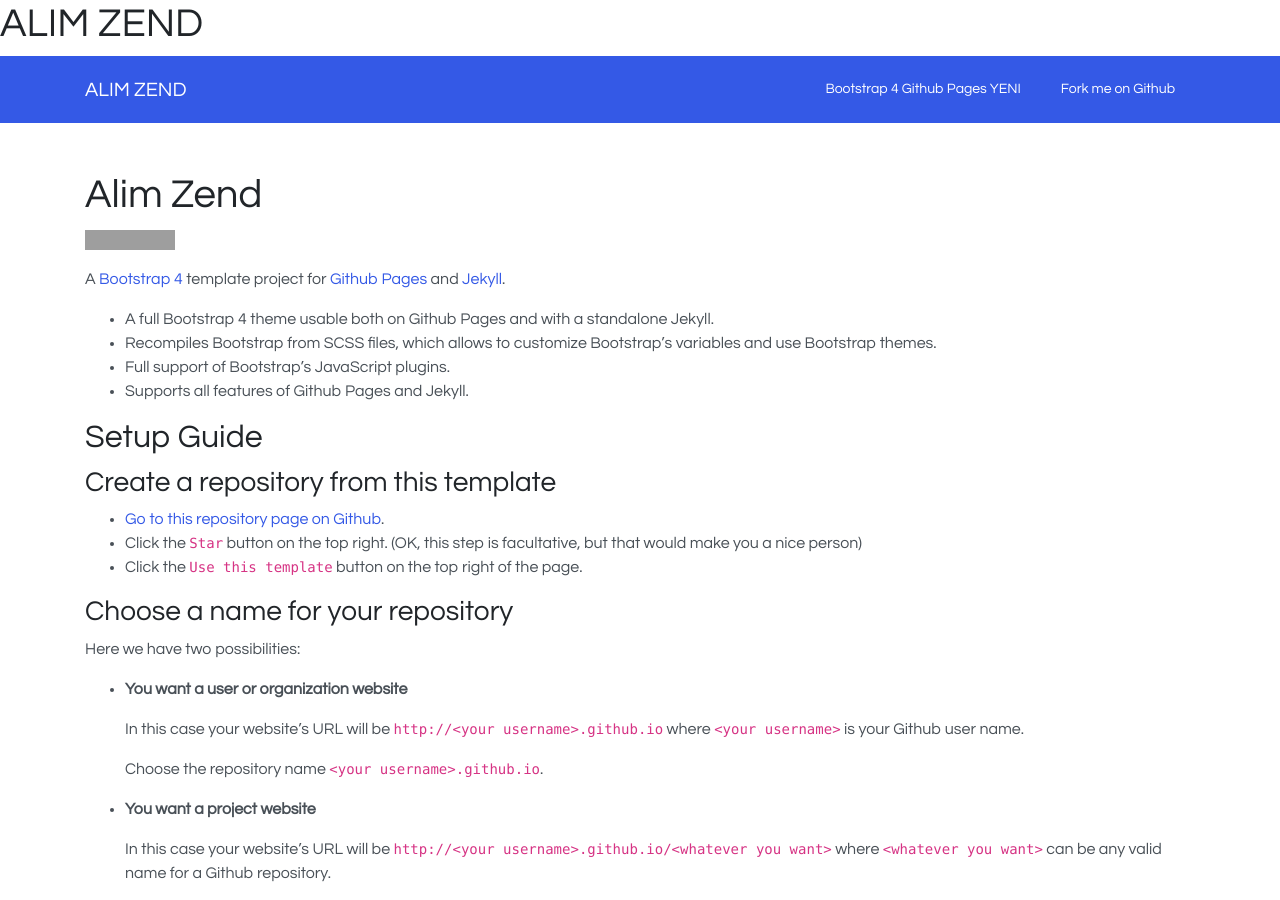
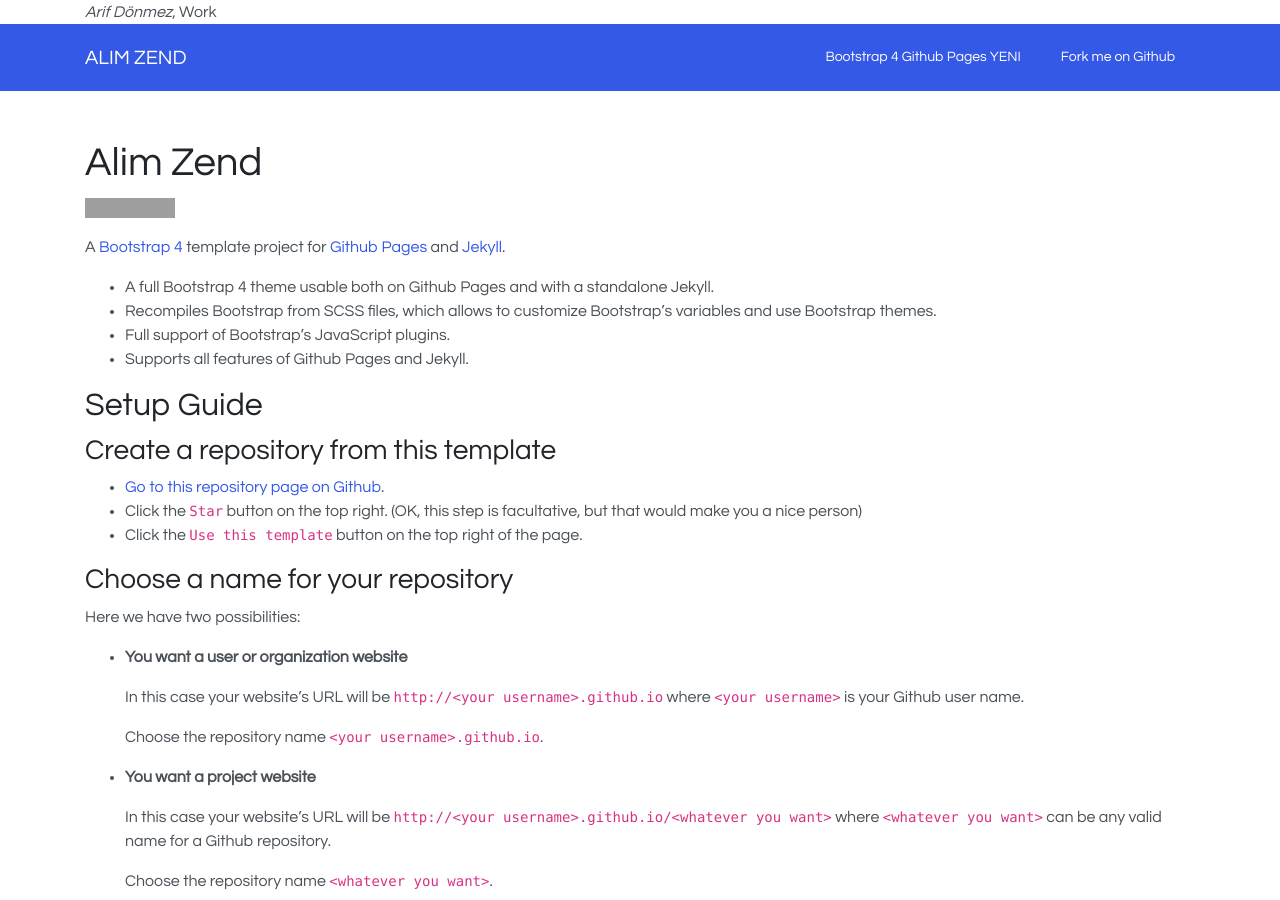
Before and after one commit to alim-zend/alim-zend.github.io, a Jekyll site: the page built from index.md, in a window 1280 px wide and 900 px high. Built offline with Jekyll 4.4.1, drawn with Linux system fonts in a browser that asks for light colours; grey boxes are pictures that could not be loaded.

Commit message:
Update header.html

```diff
--- a/_includes/header.html
+++ b/_includes/header.html
@@ -1,7 +1,7 @@
 <header>
-  <h1>
-    ALIM ZEND
-  </h1>
+  <div class="container">
+    <i>Arif Dönmez</i>, Work
+  </div>
 </header>
 <nav class="navbar navbar-expand-lg navbar-dark bg-primary">
   <div class="container">
```
